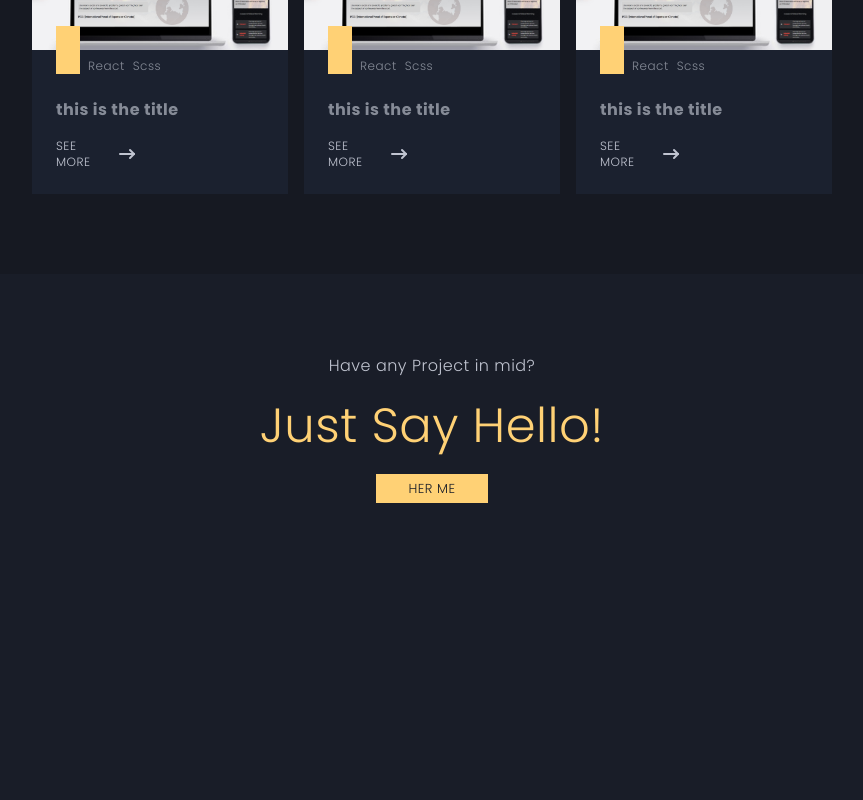
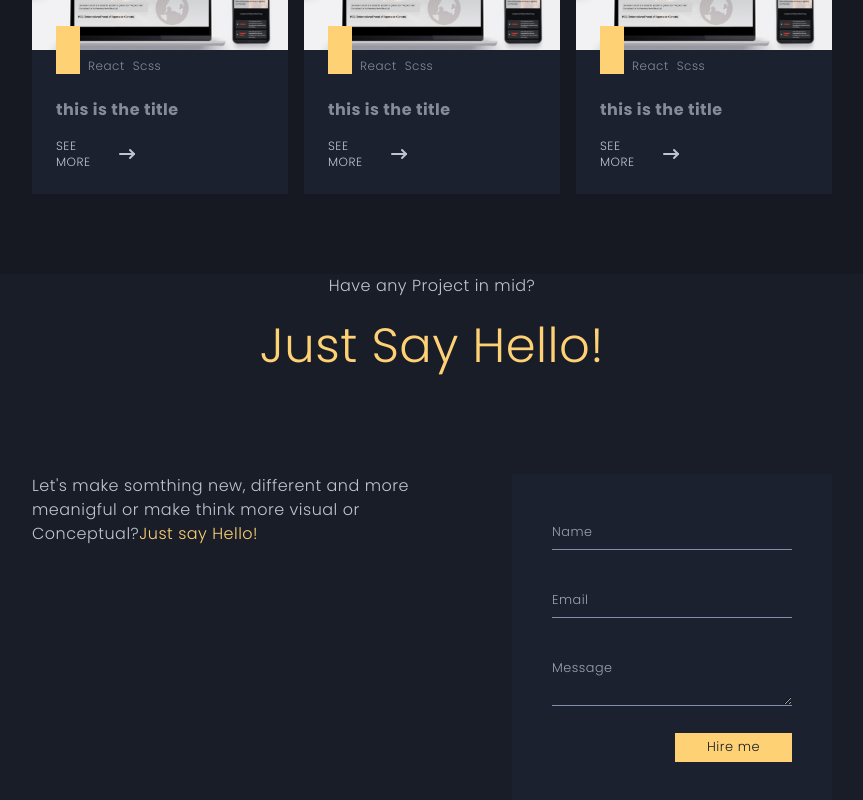
Before and after one commit to joel-kalema/me_with-nextjs, a Next.js app: page / in a window 1280 px wide. Shown: the part 3182-3982 px from the top of the page, without its empty margins (208-1071 px from the left). Before the commit the page ends 3765 px from the top, so only its background shows below. Built offline with nearby package versions, Linux system fonts and the light colour scheme.

Commit message:
made changes

```diff
--- a/components/partenets.js
+++ b/components/partenets.js
@@ -1,9 +1,24 @@
 export default function Partenets (){
     return(
-        <div className="flex justify-center flex-col items-center py-20">
+        <div className="flex justify-center flex-col items-center px-60 pt-2rvdd0">
             <h2>Have any Project in mid?</h2>
             <h1 className='text-5xl text-[#ffd175] text-center my-6'>Just Say Hello!</h1>
-            <button>HER ME</button>
+            <div className="flex justify-between mt-20">
+                <div className="w-2/4">
+                    <p>Let's make somthing new, different and more meanigful
+                        or make think more visual or Conceptual?
+                        <span className="text-[#ffd175]">Just say Hello!</span>
+                    </p>
+                </div>
+                <div className="w-2/5 bg-[#1b212f] p-10">
+                <form>
+                    <input type="text" name="userName" id="name" placeholder="Name" maxlength="30" required /><br />
+                    <input type="email" name="email" id="email" placeholder="Email" required className="mt-8"/><br />
+                    <textarea id="message" name="message" placeholder="Message" className="mt-8"></textarea><br />
+                    <button className="mt-5 float-right">Hire me</button>
+                </form>
+                </div>
+            </div>
         </div>
     )
 }
--- a/components/portfolio.js
+++ b/components/portfolio.js
@@ -1,6 +1,6 @@
 import { projects } from "./data/portfolio"
 import { TbArrowNarrowRight } from 'react-icons/tb';
-import Link from "next/link"
+import Link from "next/link";
 
 export default function Portfolio (){
     return(
--- a/styles/globals.scss
+++ b/styles/globals.scss
@@ -22,6 +22,22 @@ button {
     font-family: 'Allura', cursive;
 }
 
+input,
+textarea {
+    outline: none;
+    width: 100%;
+    border: none;
+    font-size: .8rem;
+    padding: .5rem 0;
+    color: #808dad;
+    background-color: rgba(255, 255, 255, 0);
+    border-bottom: 1px #808dad solid;
+}
+
+textarea {
+  max-height: 5rem;
+}
+
 :-webkit-scrollbar {
     width: 7px;
   }
```
Also changed, not shown: components/footer.js (added).
